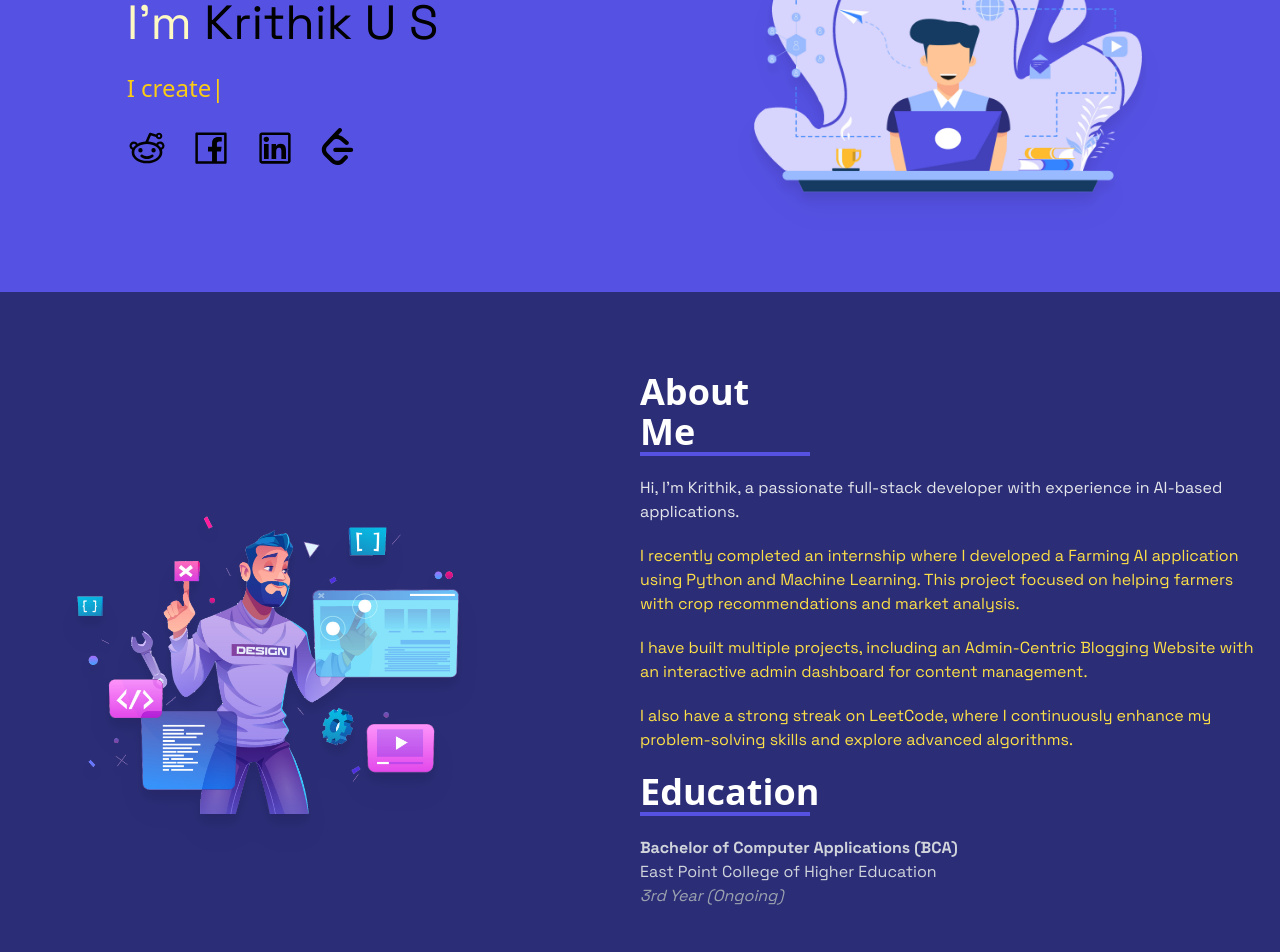
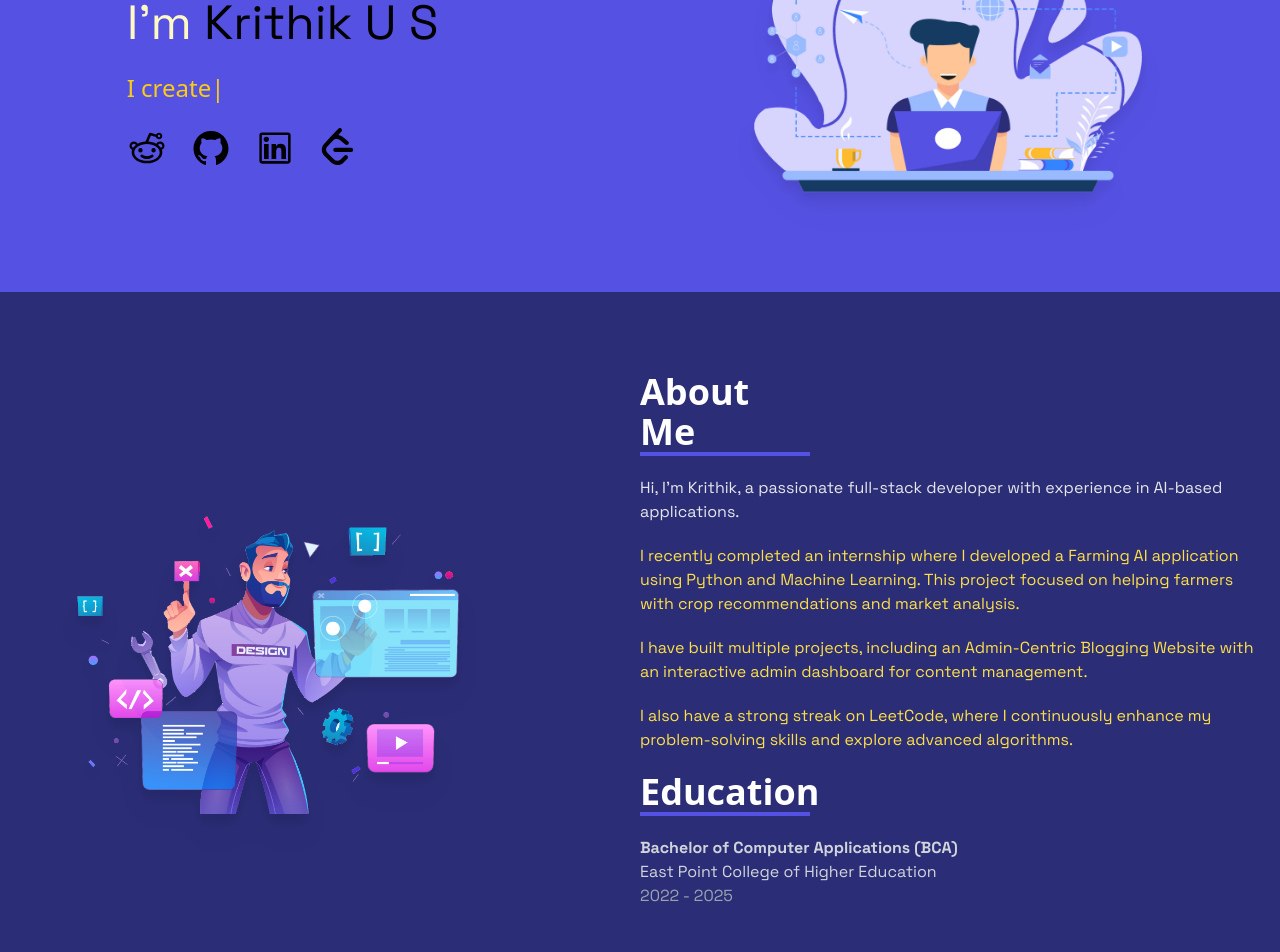
Before and after one commit to KRITHIKus/portfolio, a React (Create React App) app: page / in a window 1280 px wide. Shown: the part 240-1192 px from the top of the page. Built offline with nearby package versions, Linux system fonts and the light colour scheme; a web font is replaced by a local one.

Commit message:
info-updated

```diff
--- a/src/components/about.js
+++ b/src/components/about.js
@@ -53,7 +53,7 @@ export default function About() {
     educationTitle: "Education",
     degree: "Bachelor of Computer Applications (BCA)",
     college: "East Point College of Higher Education",
-    year: "3rd Year (Ongoing)",
+    year: "2022 - 2025",
   };
 
   return (
@@ -90,7 +90,7 @@ export default function About() {
         <p className="pb-5 text-gray-300 font-hero-font2">
           <strong>{config.degree}</strong> <br />
           {config.college} <br />
-          <em className="text-gray-400 font-hero-font2">{config.year}</em>
+          <p className="text-gray-400 font-hero-font2">{config.year}</p>
         </p>
       </motion.div>
 
--- a/src/components/hero.js
+++ b/src/components/hero.js
@@ -1,5 +1,5 @@
 import Heroimg from "../assests/hero.png";
-import { AiOutlineReddit, AiOutlineFacebook, AiOutlineLinkedin } from "react-icons/ai";
+import { AiOutlineReddit, AiOutlineFacebook, AiOutlineLinkedin, AiOutlineGithub } from "react-icons/ai";
 import { SiLeetcode } from "react-icons/si";
 import { ReactTyped } from "react-typed";
 import { motion } from "framer-motion";
@@ -11,7 +11,7 @@ export default function Hero() {
     name: "Krithik U S",
     social: {
       reddit: "#",
-      fb: "#",
+      github: "https://github.com/KRITHIKus",
       leet: "https://leetcode.com/krithikus/",
       linkedin: "https://www.linkedin.com/in/krithik-u-s-a545a4326/",
     },
@@ -57,8 +57,8 @@ export default function Hero() {
           <a href={config.social.reddit} className="hover:text-yellow-400 transition-all duration-300">
             <AiOutlineReddit size={40} />
           </a>
-          <a href={config.social.fb} className="hover:text-yellow-400 transition-all duration-300">
-            <AiOutlineFacebook size={40} />
+          <a href={config.social.github} className="hover:text-yellow-400 transition-all duration-300">
+            <AiOutlineGithub size={40} />
           </a>
           <a href={config.social.linkedin} className="hover:text-yellow-400 transition-all duration-300">
             <AiOutlineLinkedin size={40} />
```
